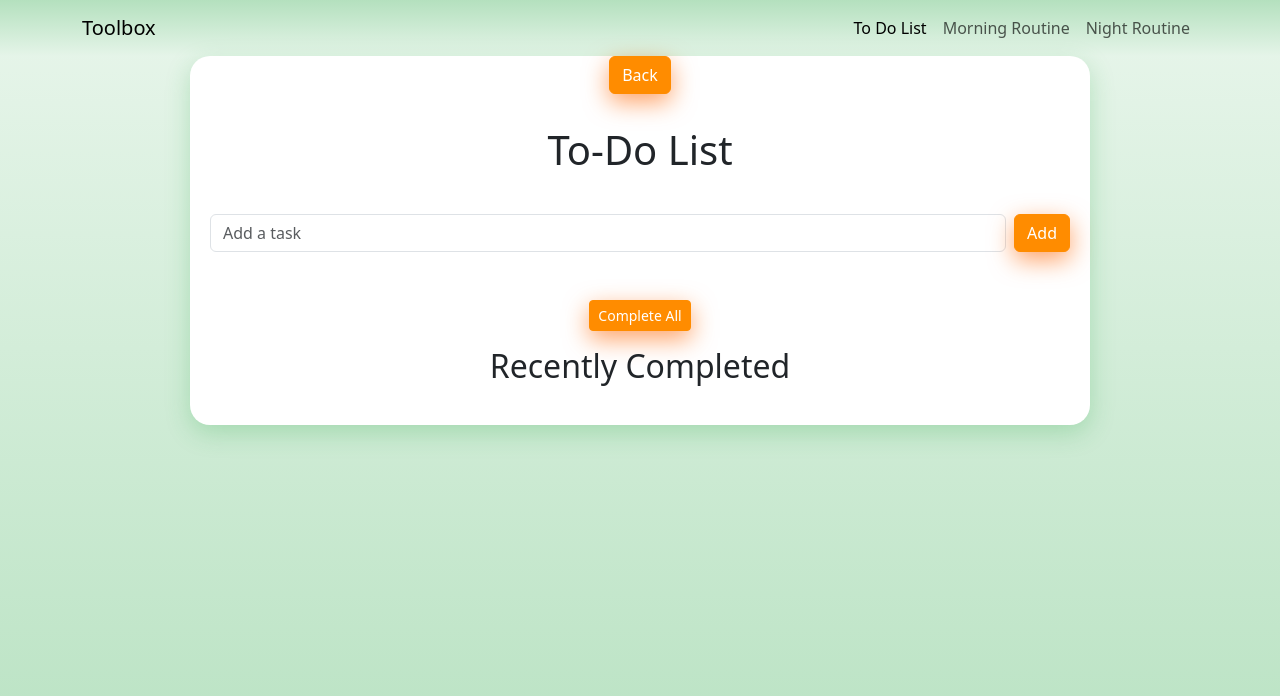
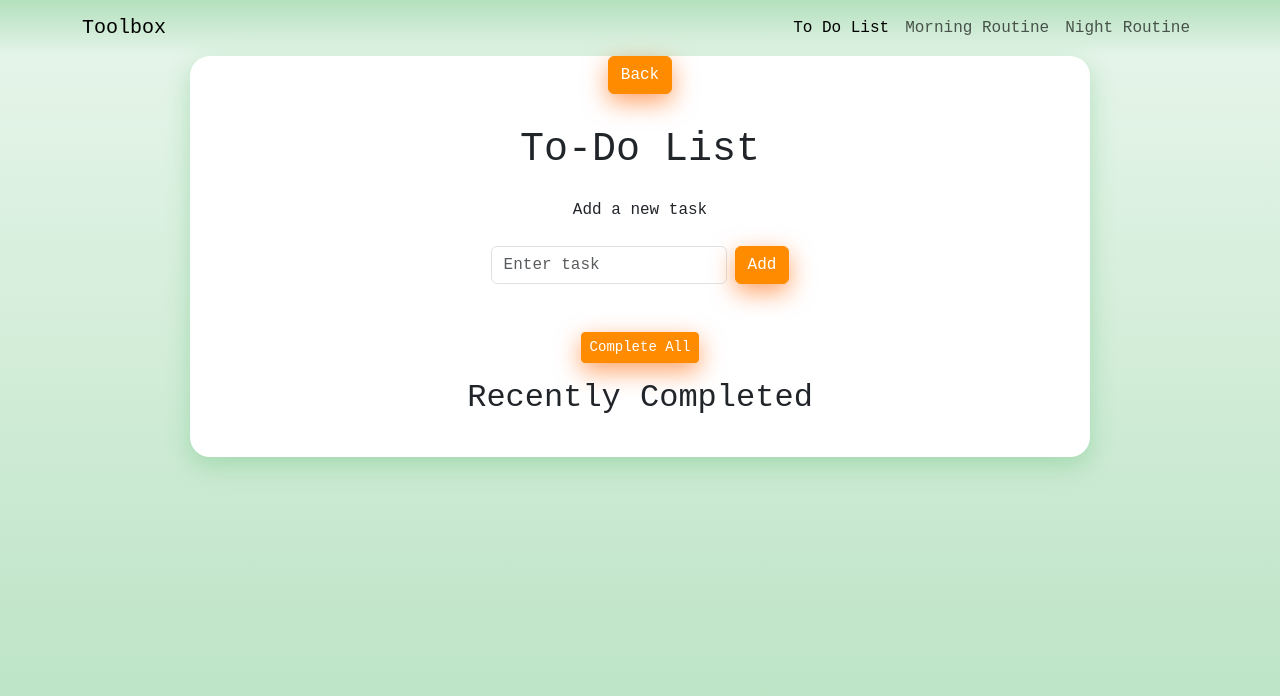
Before and after one commit to CS571-S26/p165, a React (Vite) app: page /#/list in a window 1280 px wide. Shown: the top 696 px of the page. Built offline with nearby package versions, Linux system fonts and the light colour scheme.

Commit message:
Updated styling

```diff
--- a/src/components/big4/list/ToDo.jsx
+++ b/src/components/big4/list/ToDo.jsx
@@ -1,11 +1,10 @@
 import { useState, useEffect } from "react";
 import { useNavigate } from "react-router-dom";
-import { Button, Form, ListGroup, Container, Stack } from "react-bootstrap";
+import { Button, Form, ListGroup, Stack } from "react-bootstrap";
 
 export default function ToDo() {
   const navigate = useNavigate();
 
-  // Load initial state from localStorage
   const [tasks, setTasks] = useState(() => {
     const stored = localStorage.getItem("todo-tasks");
     return stored ? JSON.parse(stored) : [];
@@ -18,7 +17,6 @@ export default function ToDo() {
 
   const [input, setInput] = useState("");
 
-  // Save to localStorage whenever tasks change
   useEffect(() => {
     localStorage.setItem("todo-tasks", JSON.stringify(tasks));
   }, [tasks]);
@@ -32,41 +30,41 @@ export default function ToDo() {
 
     setTasks([
       ...tasks,
-      { text: input, completed: false }
+      { id: crypto.randomUUID(), text: input, completed: false }
     ]);
 
     setInput("");
   };
 
-  const toggleTask = (index) => {
-    const updated = [...tasks];
-    updated[index].completed = !updated[index].completed;
-    setTasks(updated);
+  const toggleTask = (id) => {
+    setTasks(tasks.map(task =>
+      task.id === id
+        ? { ...task, completed: !task.completed }
+        : task
+    ));
   };
 
-  const completeTask = (index) => {
-    const completedTask = tasks[index];
+  const completeTask = (id) => {
+    const completedTask = tasks.find(task => task.id === id);
 
-    // Add to recent completed (keep only last 5)
     setRecentCompleted((prev) => {
       const updated = [completedTask, ...prev];
       return updated.slice(0, 5);
     });
 
-    // Remove from active tasks
-    setTasks(tasks.filter((_, i) => i !== index));
+    setTasks(tasks.filter(task => task.id !== id));
   };
 
   const completeAllTasks = () => {
-      const completedTasks = tasks.filter(task => task.completed);
+    const completedTasks = tasks.filter((task) => task.completed);
     if (completedTasks.length === 0) return;
 
     setRecentCompleted((prev) => {
-        const updated = [...completedTasks.reverse(), ...prev];
+      const updated = [...[...completedTasks].reverse(), ...prev];
       return updated.slice(0, 5);
     });
 
-      setTasks(tasks.filter(task => !task.completed));
+    setTasks((prevTasks) => prevTasks.filter((task) => !task.completed));
   };
 
   return (
@@ -78,53 +76,77 @@ export default function ToDo() {
 
         <h1 className="mt-3">To-Do List</h1>
 
-      {/* Input Row */}
+        {/* Accessible Form */}
+        <Form
+          onSubmit={(e) => {
+            e.preventDefault();
+            addTask();
+          }}
+        >
+          <Form.Group controlId="taskInput">
+            <Form.Label>Add a new task</Form.Label>
+
             <Stack direction="horizontal" gap={2} className="my-3">
               <Form.Control
+                type="text"
                 value={input}
                 onChange={(e) => setInput(e.target.value)}
-          placeholder="Add a task"
+                placeholder="Enter task"
               />
-        <Button className="list-btn" onClick={addTask}>Add</Button>
+              <Button type="submit" className="list-btn">
+                Add
+              </Button>
             </Stack>
+          </Form.Group>
+        </Form>
 
         {/* Task List */}
         <ListGroup>
-        {tasks.map((task, index) => (
+          {tasks.map((task) => {
+            const checkboxId = `task-${task.id}`;
+
+            return (
               <ListGroup.Item
-            key={index}
+                key={task.id}
                 className="d-flex justify-content-between align-items-center"
               >
                 <Form.Check
+                  id={checkboxId}
                   type="checkbox"
                   checked={task.completed}
-              onChange={() => toggleTask(index)}
-              label={
-                <span
-                >
-                  {task.text}
-                </span>
-              }
+                  onChange={() => toggleTask(task.id)}
+                  label={task.text}
                 />
 
                 <Button
                   className="list-btn"
                   size="sm"
                   disabled={!task.completed}
-              onClick={() => completeTask(index)}
+                  onClick={() => completeTask(task.id)}
+                  aria-label={`Complete task: ${task.text}`}
                 >
                   Complete
                 </Button>
               </ListGroup.Item>
-        ))}
+            );
+          })}
         </ListGroup>
+
         <Button
           className="list-btn"
           size="sm"
           onClick={completeAllTasks}
-      >Complete All</Button>
-      <h2>Recently Completed</h2>
-      <ListGroup className="mt-3">
+          aria-label="Complete all selected tasks"
+        >
+          Complete All
+        </Button>
+
+        <h2 id="recent-completed-heading">Recently Completed</h2>
+
+        <ListGroup
+          className="mt-3"
+          aria-labelledby="recent-completed-heading"
+        >
           {recentCompleted.map((task, index) => (
             <ListGroup.Item key={index}>
               {task.text}
--- a/src/index.css
+++ b/src/index.css
@@ -10,11 +10,11 @@
 }
 
 .page-background {
-    background-image: linear-gradient(to bottom, #ffecd2 0%, #fcb69f 100%);
+    background-image: linear-gradient(to bottom, #e0c3fc 0%, #8ec5fc 100%);
 }
 
 .navbar-base {
-    background: linear-gradient(to bottom, #fcb69f, #ffecd2);
+    background: linear-gradient(to bottom, #8ec5fc, #e0c3fc);
     transition: background-color 0.4s ease;
 }
 
@@ -40,3 +40,7 @@
     max-width: 500px;
     margin: 0 0 4px 0;
 }
+
+* {
+    font-family: 'Courier New', Courier, monospace;
+}
```
Lines whose indentation alone changed are shown as unchanged.
